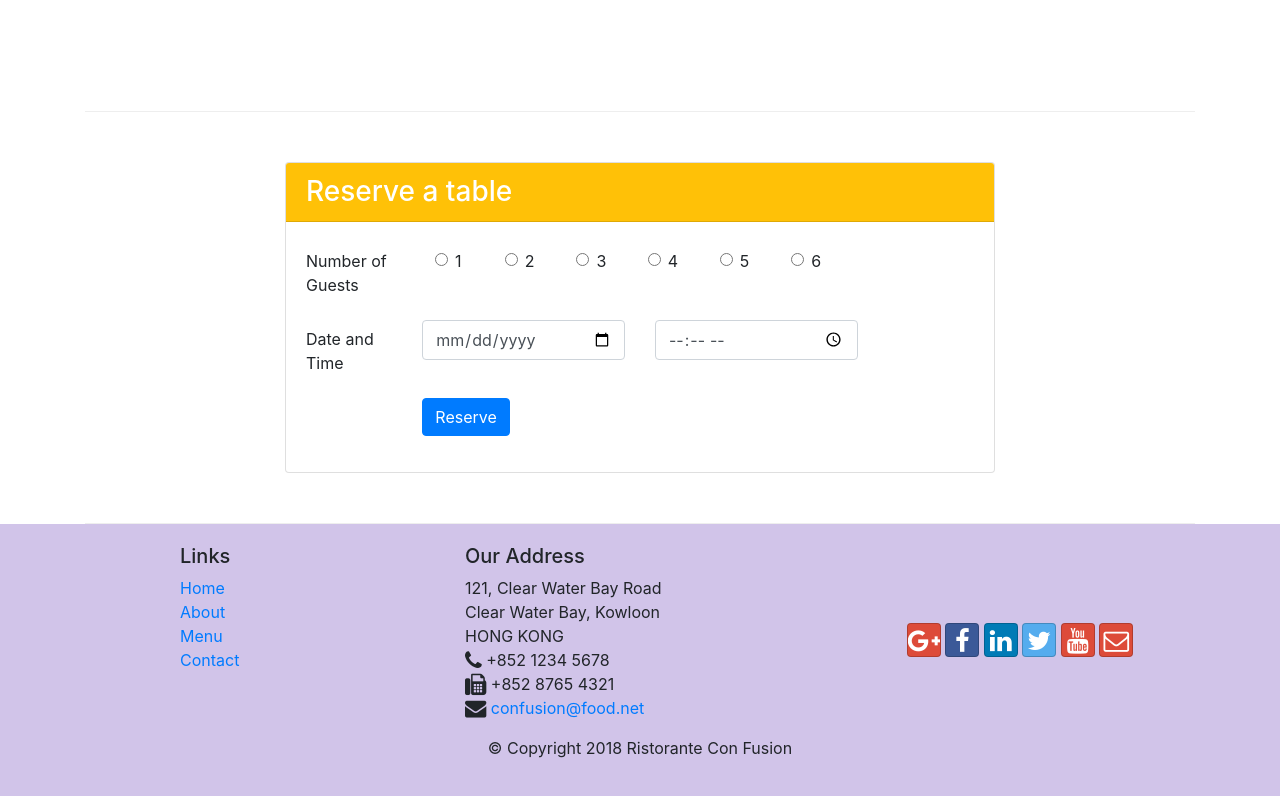
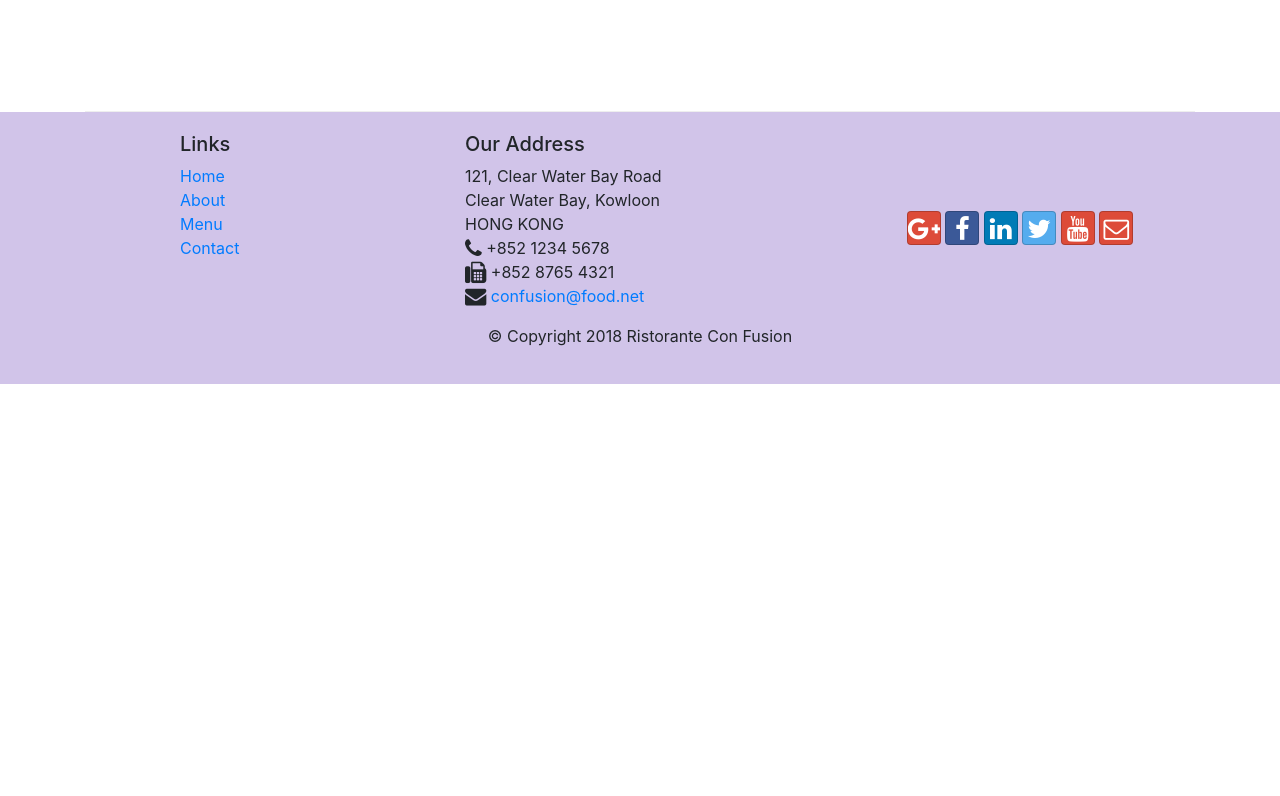
Before and after one commit to JunHoang/Bootstrap, a website: page index.html in a window 1280 px wide. Shown: the part 1823-2619 px from the top of the page. After the commit the page ends 2207 px from the top, so only its background shows below. Drawn offline with nearby package versions, Linux system fonts and the light colour scheme.

Commit message:
Assignment3

```diff
--- a/index.html
+++ b/index.html
@@ -146,12 +146,13 @@
                             <label for="section" class="col-md-2 col-form-label"> Section</label>
                             <div class="btn-group btn-group-toggle ml-3" data-toggle="buttons">
                                 <label class="btn btn-success active">
-                                  <input type="radio" name="options" id="option1" autocomplete="off" checked> Non-Smoking
+                                    <input type="radio" name="options" id="option1" autocomplete="off" checked>
+                                    Non-Smoking
                                 </label>
                                 <label class="btn btn-danger">
-                                  <input type="radio" name="options" id="option2" autocomplete="off"> Smoking
+                                    <input type="radio" name="options" id="option2" autocomplete="off"> Smoking
                                 </label>
-                              </div>
+                            </div>
                         </div>
                         <div class="form-group row">
                             <label for="dateTime" class="col-md-2 col-form-label">Date and Time</label>
@@ -290,69 +291,6 @@
             </div>
         </div>
 
-        <div id="reservationForm" class="row row-content align-items-center">
-            <div class="col-12 offset-0 col-md-8 offset-md-2">
-                <div class="card">
-                    <h3 class="card-header bg-warning text-white">Reserve a table</h3>
-                    <div class="card-body">
-                        <form>
-                            <div class="form-group row">
-                                <label for="numberOfGuests" class="col-md-2 col-form-label">Number of Guests</label>
-                                <div class="col-md-10">
-                                    <div class="form row col-md-10 align-self-center">
-                                        <label class="btn col-2 form-check-label ">
-                                            <input type="radio" class="form-check-input al" name="numberOfGuests"
-                                                id="numberOfGuests" value="1"> 1
-                                        </label>
-                                        <label class="btn col-2 form-check-label ">
-                                            <input type="radio" class="form-check-input al" name="numberOfGuests"
-                                                id="numberOfGuests" value="2"> 2
-                                        </label>
-                                        <label class="btn col-2 form-check-label ">
-                                            <input type="radio" class="form-check-input al" name="numberOfGuests"
-                                                id="numberOfGuests" value="3"> 3
-                                        </label>
-                                        <label class="btn col-2 form-check-label ">
-                                            <input type="radio" class="form-check-input al" name="numberOfGuests"
-                                                id="numberOfGuests" value="4"> 4
-                                        </label>
-                                        <label class="btn col-2 form-check-label ">
-                                            <input type="radio" class="form-check-input al" name="numberOfGuests"
-                                                id="numberOfGuests" value="5"> 5
-                                        </label>
-                                        <label class="btn col-2 form-check-label ">
-                                            <input type="radio" class="form-check-input al" name="numberOfGuests"
-                                                id="numberOfGuests" value="6"> 6
-                                        </label>
-                                    </div>
-                                </div>
-                            </div>
-                            <div class="form-group row">
-                                <label for="dateTime" class="col-md-2 col-form-label">Date and Time</label>
-                                <div class="col-md-4">
-                                    <div class="input-group">
-                                        <input type="date" class="form-control" id="date" name="date"
-                                            placeholder="Date">
-                                    </div>
-                                </div>
-                                <div class="col-md-4">
-                                    <div class="input-group">
-                                        <input type="time" class="form-control" id="time" name="time"
-                                            placeholder="Time">
-                                    </div>
-                                </div>
-                            </div>
-                            <div class="form-group row">
-                                <div class="offset-md-2 col-md-10">
-                                    <button type="submit" class="btn btn-primary">Reserve</button>
-                                </div>
-                            </div>
-                        </form>
-                    </div>
-                </div>
-            </div>
-        </div>
-    </div>
     </div>
 
     <footer class="footer">
@@ -405,11 +343,6 @@
     <script src="node_modules/jquery/dist/jquery.slim.min.js"></script>
     <script src="node_modules/popper.js/dist/umd/popper.min.js"></script>
     <script src="node_modules/bootstrap/dist/js/bootstrap.min.js"></script>
-    <script>
-        $(document).ready(function () {
-            $().button('toggle');
-        });
-    </script>
 </body>
 
 </html>
```
